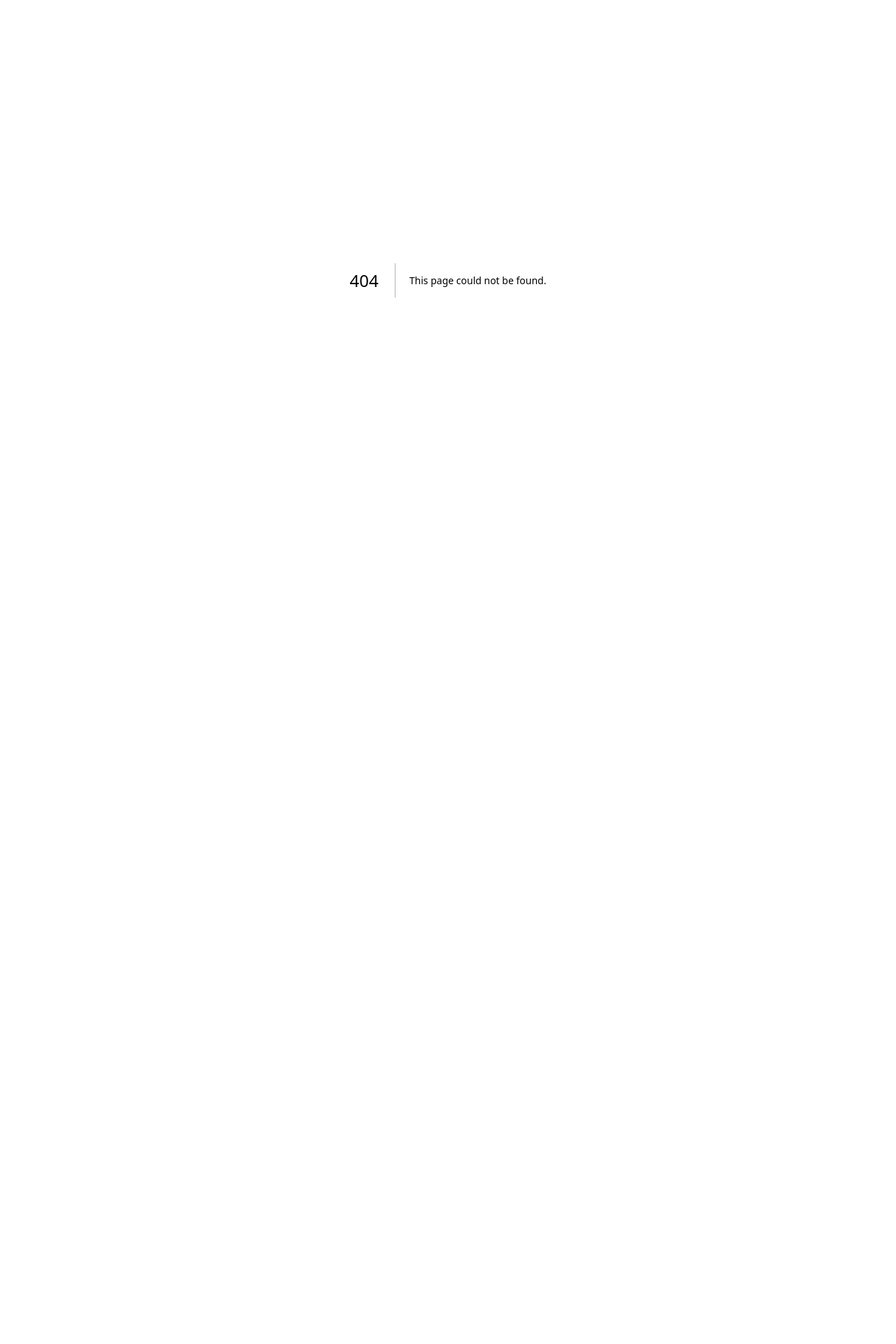
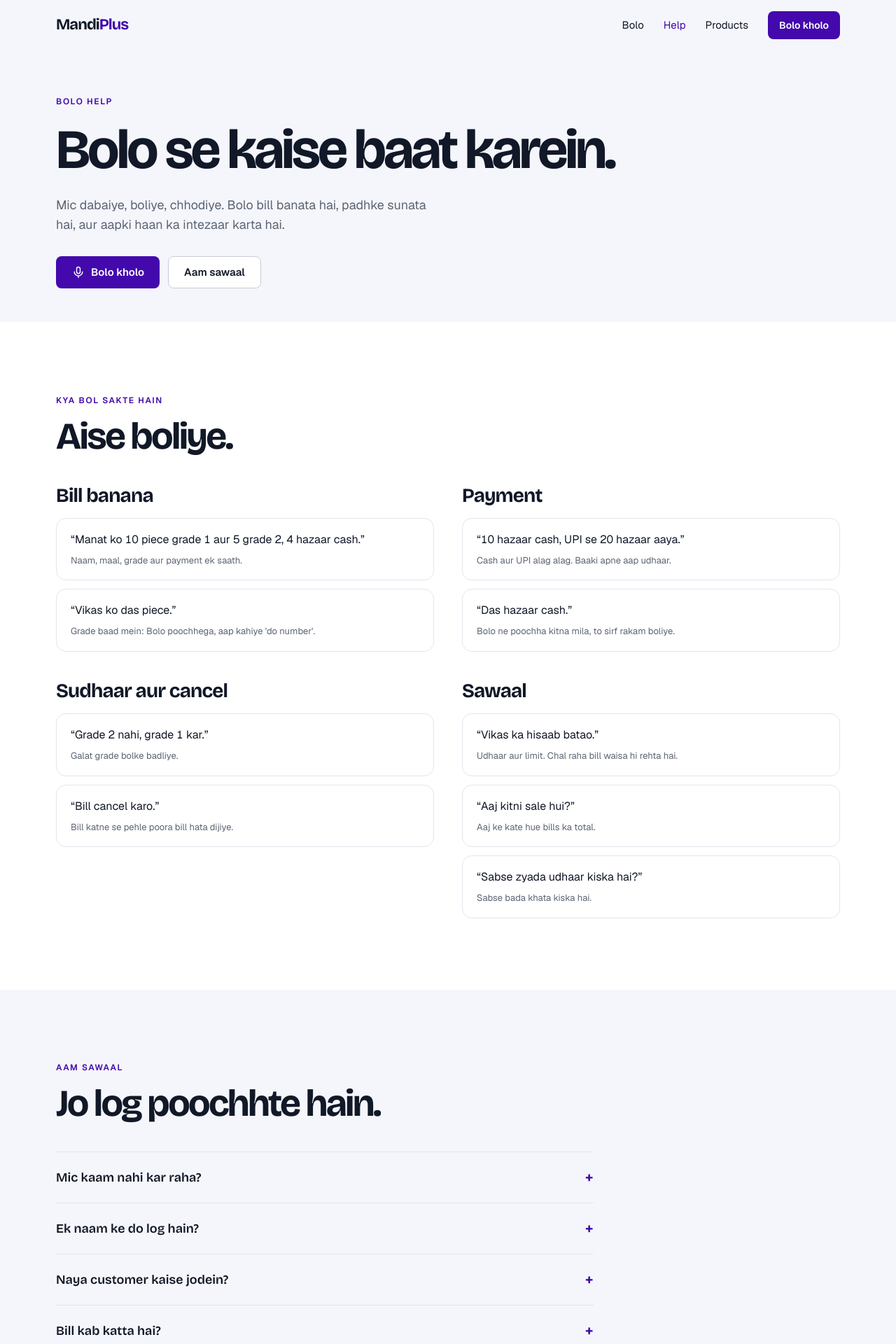
Before and after one commit to aeron-gh/bolo_mandi, a Next.js app: page /help in a window 1280 px wide. Before the commit this address had no page. Shown: the top 1920 px of the page at 70% size. Before the commit the page ends 800 px from the top, so only its background shows below. Built offline with nearby package versions, Linux system fonts and the light colour scheme.

Commit message:
Add the Bolo help page

```diff
--- /dev/null
+++ b/app/help/page.tsx
@@ -0,0 +1,109 @@
+import type { Metadata } from "next";
+import Link from "next/link";
+import { SiteFooter } from "../_site/site-footer.tsx";
+import { SiteHeader } from "../_site/site-header.tsx";
+import { SiteIcon } from "../_site/site-icons.tsx";
+
+export const metadata: Metadata = { title: "Bolo Help" };
+
+// Every command here is covered by tests/voice.test.ts or the README's tried examples.
+const COMMANDS = [
+  {
+    group: "Bill banana",
+    lines: [
+      ["Manat ko 10 piece grade 1 aur 5 grade 2, 4 hazaar cash.", "Naam, maal, grade aur payment ek saath."],
+      ["Vikas ko das piece.", "Grade baad mein: Bolo poochhega, aap kahiye 'do number'."],
+    ],
+  },
+  {
+    group: "Payment",
+    lines: [
+      ["10 hazaar cash, UPI se 20 hazaar aaya.", "Cash aur UPI alag alag. Baaki apne aap udhaar."],
+      ["Das hazaar cash.", "Bolo ne poochha kitna mila, to sirf rakam boliye."],
+    ],
+  },
+  {
+    group: "Sudhaar aur cancel",
+    lines: [
+      ["Grade 2 nahi, grade 1 kar.", "Galat grade bolke badliye."],
+      ["Bill cancel karo.", "Bill katne se pehle poora bill hata dijiye."],
+    ],
+  },
+  {
+    group: "Sawaal",
+    lines: [
+      ["Vikas ka hisaab batao.", "Udhaar aur limit. Chal raha bill waisa hi rehta hai."],
+      ["Aaj kitni sale hui?", "Aaj ke kate hue bills ka total."],
+      ["Sabse zyada udhaar kiska hai?", "Sabse bada khata kiska hai."],
+    ],
+  },
+] as const;
+
+const QUESTIONS = [
+  ["Mic kaam nahi kar raha?", "Chrome mein Bolo kholiye aur mic ki permission dijiye. Phone ya tablet par Bolo https wale address se kholiye: browser http par mic band rakhta hai."],
+  ["Ek naam ke do log hain?", "Bolo andaaze se nahi chunta. Woh poochhega kaunsa, aap poora naam boliye ya list se chuniye."],
+  ["Naya customer kaise jodein?", "Customer chuno mein naam likhiye. List mein na ho to 'add karo' dabaiye. Naye customer ki limit ₹0 se shuru hoti hai, isliye pehle udhaar par Bolo poochhega."],
+  ["Bill kab katta hai?", "Bolo pehle poora hisaab sunata hai. 'Haan, kaat do' bolne ya button dabane ke baad hi bill katta hai. Button do baar dab jaaye, tab bhi bill ek hi banega."],
+  ["Internet ya speech service band ho jaaye?", "Browser ki speech service fail ho to Bolo usi recording ko aapke device par hi likhne ki koshish karta hai. Iske liye pehli baar lagbhag 120 MB download hota hai, isliye pehli baar internet chahiye."],
+  ["Shor bahut hai, bolna mushkil hai?", "Likho kholiye aur haath se maal aur payment bhariye. Bolo aur Likho ek hi bill par kaam karte hain."],
+] as const;
+
+export default function HelpPage() {
+  return (
+    <>
+      <SiteHeader current="help" />
+      <main className="flex-1">
+        <section className="site-inner pb-12 pt-10 md:pt-16">
+          <p className="eyebrow">Bolo Help</p>
+          <h1 className="display display-xl mt-5">Bolo se kaise baat karein.</h1>
+          <p className="lead mt-6">Mic dabaiye, boliye, chhodiye. Bolo bill banata hai, padhke sunata hai, aur aapki haan ka intezaar karta hai.</p>
+          <div className="mt-8 flex flex-wrap gap-3">
+            <Link href="/app" className="btn btn-primary"><SiteIcon name="mic" />Bolo kholo</Link>
+            <a href="#questions" className="btn btn-outline">Aam sawaal</a>
+          </div>
+        </section>
+
+        <section className="site-section on-paper" aria-labelledby="commands-title">
+          <div className="site-inner">
+            <p className="eyebrow">Kya bol sakte hain</p>
+            <h2 id="commands-title" className="display display-lg mt-4">Aise boliye.</h2>
+            <div className="mt-10 grid grid-cols-1 gap-10 md:grid-cols-2">
+              {COMMANDS.map(({ group, lines }) => (
+                <div key={group}>
+                  <h3 className="display display-md">{group}</h3>
+                  <ul className="mt-4 grid gap-3">
+                    {lines.map(([say, note]) => (
+                      <li key={say} className="say-card">
+                        <p>&ldquo;{say}&rdquo;</p>
+                        <small>{note}</small>
+                      </li>
+                    ))}
+                  </ul>
+                </div>
+              ))}
+            </div>
+          </div>
+        </section>
+
+        <section id="questions" className="site-section" aria-labelledby="questions-title">
+          <div className="site-inner">
+            <p className="eyebrow">Aam sawaal</p>
+            <h2 id="questions-title" className="display display-lg mt-4">Jo log poochhte hain.</h2>
+            <div className="mt-10 max-w-3xl border-t border-line">
+              {QUESTIONS.map(([question, answer]) => (
+                <details key={question} className="group border-b border-line py-5">
+                  <summary className="flex cursor-pointer list-none items-center justify-between gap-4 font-display text-lg font-semibold">
+                    {question}
+                    <span aria-hidden className="text-2xl text-coconut group-open:rotate-45">+</span>
+                  </summary>
+                  <p className="mt-3 text-muted">{answer}</p>
+                </details>
+              ))}
+            </div>
+          </div>
+        </section>
+      </main>
+      <SiteFooter />
+    </>
+  );
+}
```
